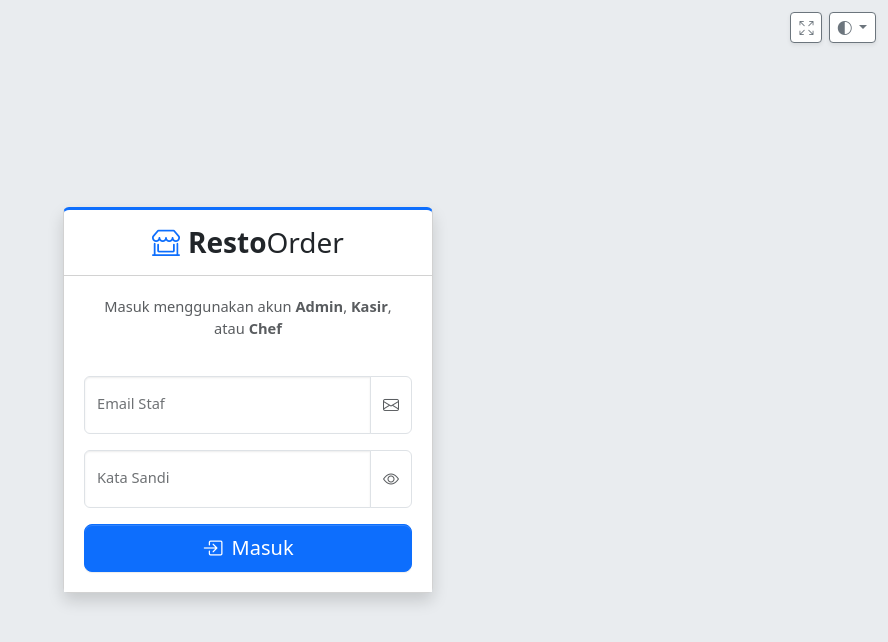
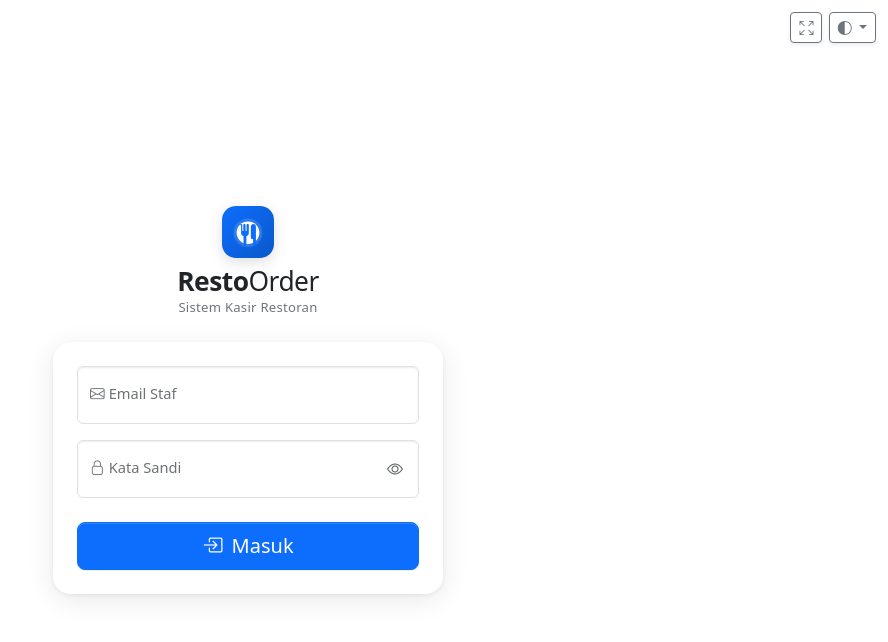
Before and after one commit to edodomakubun/restauran, a website: page dist/login.html in a window 1280 px wide. Shown: the whole page, without its empty margins (392-1280 px from the left). Drawn offline with nearby package versions, Linux system fonts and the light colour scheme; no server answers; a small style sheet from the web is missing.

Commit message:
feat: modernize login page (clean, compact, no gradient)

```diff
--- a/dist/css/restaurant.css
+++ b/dist/css/restaurant.css
@@ -379,7 +379,73 @@ body {
   background-color: rgba(var(--bs-primary-rgb), 0.1);
 }
 
-/* Floating top bar di halaman login */
+/* ───────── Halaman Login (modern, compact, clean) ───────── */
+.login-page {
+  min-height: 100dvh;
+  display: flex;
+  align-items: center;
+  justify-content: center;
+  background-color: var(--bs-body-bg);
+}
+
+.login-box {
+  width: 390px;
+  max-width: 94vw;
+  padding: 1rem 0;
+}
+
+/* Branding block */
+.login-brand-icon {
+  display: block;
+  margin: 0 auto 0.5rem;
+  border-radius: 14px;
+  box-shadow: 0 4px 14px rgba(0,0,0,.13);
+}
+.login-brand-name {
+  font-size: 1.65rem;
+  letter-spacing: -0.02em;
+}
+.login-brand-tagline {
+  font-size: 0.82rem;
+  letter-spacing: 0.02em;
+}
+
+/* Card */
+.login-card {
+  border-radius: 1.1rem;
+  box-shadow: 0 6px 28px rgba(0,0,0,.09), 0 1.5px 4px rgba(0,0,0,.06) !important;
+}
+[data-bs-theme='dark'] .login-card {
+  box-shadow: 0 6px 28px rgba(0,0,0,.38), 0 1.5px 4px rgba(0,0,0,.2) !important;
+}
+
+/* Password wrap: floating input + tombol eye posisi absolute */
+.login-pass-wrap {
+  position: relative;
+}
+.login-pass-wrap .form-floating input {
+  padding-right: 3rem;
+}
+.login-pass-toggle {
+  position: absolute;
+  top: 50%;
+  right: 0.75rem;
+  transform: translateY(-50%);
+  background: none;
+  border: none;
+  padding: 0.25rem;
+  color: var(--bs-secondary-color);
+  cursor: pointer;
+  font-size: 1rem;
+  line-height: 1;
+  z-index: 10;
+}
+.login-pass-toggle:hover { color: var(--bs-body-color); }
+
+/* Demo accounts text size */
+#demo-accounts-box { font-size: 0.82rem; }
+
+/* Floating tools pojok kanan atas */
 .login-floating-tools {
   position: fixed;
   top: 0.75rem;
@@ -434,6 +500,7 @@ body {
     width: 100% !important;
     padding: 0 0.75rem;
   }
+  .login-card { border-radius: 0.85rem; }
 }
 
 /* Wizard Pemesanan (selaras AdminLTE 4 dist/forms/wizard.html - compact) */
--- a/dist/login.html
+++ b/dist/login.html
@@ -2,7 +2,7 @@
 <html lang="id">
   <head>
     <meta http-equiv="Content-Type" content="text/html; charset=utf-8" />
-    <title>Masuk | Sistem Restoran</title>
+    <title>Masuk | RestoOrder</title>
     <script>
       (() => {
         'use strict';
@@ -39,7 +39,8 @@
     <link rel="stylesheet" href="./css/adminlte.css" />
     <link rel="stylesheet" href="./css/restaurant.css" />
   </head>
-  <body class="login-page bg-body-secondary">
+  <body class="login-page">
+    <!-- Floating tools: fullscreen + theme switcher -->
     <div class="login-floating-tools">
       <button
         type="button"
@@ -69,21 +70,22 @@
       </div>
     </div>
 
-    <main class="login-box app-view-enter" style="width: 370px; max-width: 94vw;">
-      <div class="card card-outline card-primary shadow">
-        <div class="card-header text-center py-3">
-          <h1 class="h3 mb-0">
-            <i class="bi bi-shop-window text-primary me-2"></i><b>Resto</b>Order
-          </h1>
+    <main class="login-box">
+      <!-- Branding -->
+      <div class="login-brand text-center mb-4">
+        <img src="./assets/img/app-icon.svg" width="52" height="52" alt="" class="login-brand-icon mb-2">
+        <h1 class="login-brand-name mb-0"><b>Resto</b>Order</h1>
+        <p class="login-brand-tagline text-secondary mb-0">Sistem Kasir Restoran</p>
       </div>
-        <div class="card-body login-card-body">
-          <p class="login-box-msg mb-3">Masuk menggunakan akun <strong>Admin</strong>, <strong>Kasir</strong>, atau <strong>Chef</strong></p>
 
+      <!-- Card form -->
+      <div class="card border-0 shadow-sm login-card">
+        <div class="card-body px-4 py-4">
           <div id="login-error" class="alert alert-danger py-2 d-none" role="alert"></div>
 
           <form id="login-form" novalidate>
-            <div class="input-group mb-3">
-              <div class="form-floating">
+            <!-- Email -->
+            <div class="form-floating mb-3">
               <input
                 id="loginEmail"
                 type="email"
@@ -92,13 +94,11 @@
                 required
                 autocomplete="username"
               />
-                <label for="loginEmail">Email Staf</label>
+              <label for="loginEmail"><i class="bi bi-envelope me-1"></i>Email Staf</label>
             </div>
-              <div class="input-group-text">
-                <span class="bi bi-envelope"></span>
-              </div>
-            </div>
-            <div class="input-group mb-3">
+
+            <!-- Password -->
+            <div class="login-pass-wrap mb-4">
               <div class="form-floating">
                 <input
                   id="loginPassword"
@@ -108,17 +108,18 @@
                   required
                   autocomplete="current-password"
                 />
-                <label for="loginPassword">Kata Sandi</label>
+                <label for="loginPassword"><i class="bi bi-lock me-1"></i>Kata Sandi</label>
               </div>
               <button
                 type="button"
                 id="toggle-pass"
-                class="input-group-text"
+                class="login-pass-toggle"
                 aria-label="Tampilkan atau sembunyikan kata sandi"
               >
                 <span class="bi bi-eye"></span>
               </button>
             </div>
+
             <div class="d-grid">
               <button id="login-submit" type="submit" class="btn btn-primary btn-lg">
                 <i class="bi bi-box-arrow-in-right me-1"></i> Masuk
@@ -126,6 +127,7 @@
             </div>
           </form>
 
+          <!-- Demo accounts — hanya tampil di mode lokal -->
           <div id="demo-accounts-box" class="mt-4 pt-3 border-top d-none">
             <p class="text-secondary small fw-semibold mb-2">
               <i class="bi bi-info-circle me-1"></i>Akun Uji Coba Mode Lokal (Klik untuk isi otomatis):
```
Also changed, not shown: dist/sw.js. Lines whose indentation alone changed are shown as unchanged.
